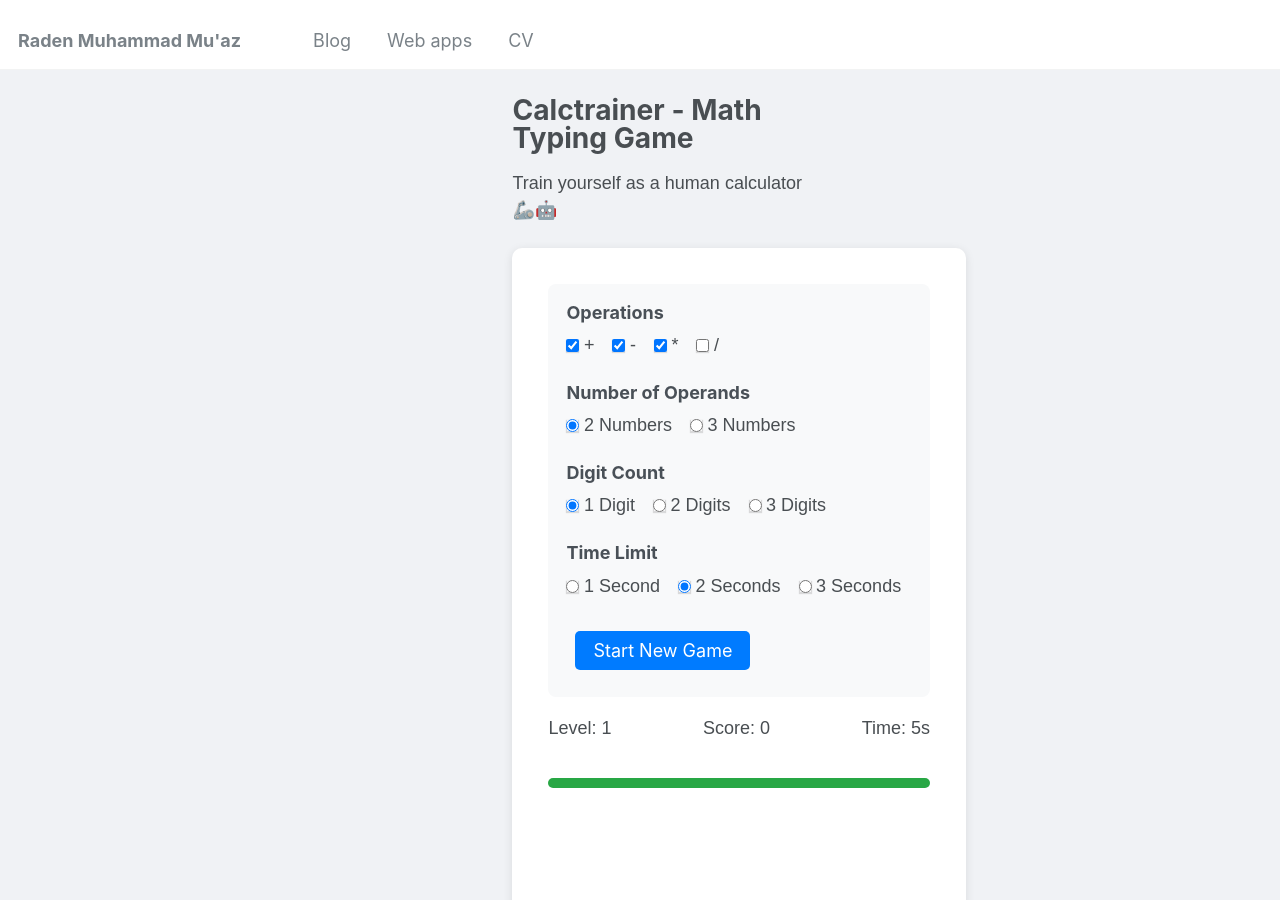
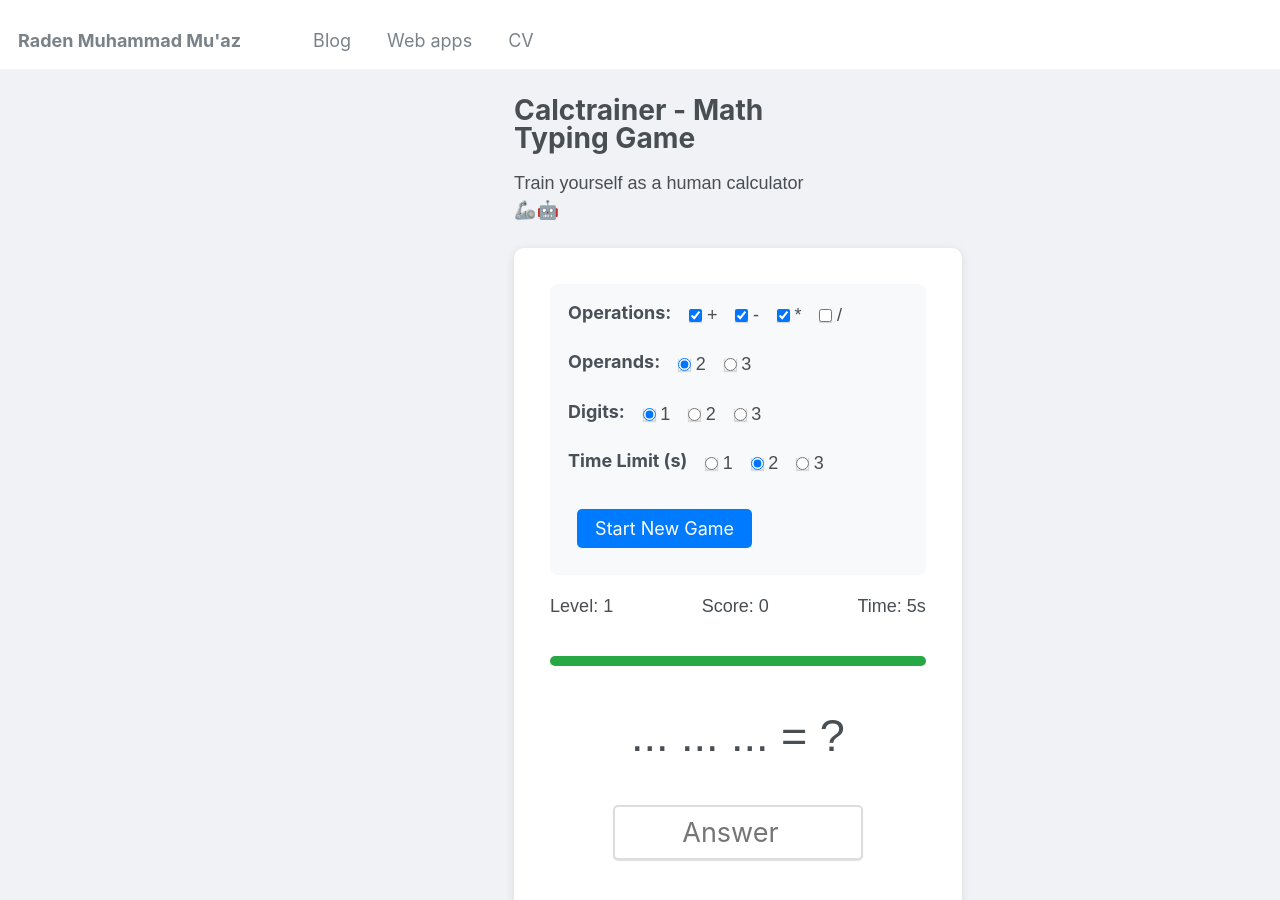
Before and after one commit to radenmuaz/radenmuaz.github.io, a Jekyll site: the page built from _pages/calctrainer.md, in a window 1280 px wide and 900 px high. Built offline with Jekyll 4.4.1, drawn with Linux system fonts in a browser that asks for light colours.

Commit message:
calctrainer

```diff
--- a/_includes/calctrainer.html
+++ b/_includes/calctrainer.html
@@ -126,8 +126,9 @@
     <div class="game-container">
         <div class="config-panel">
             <div class="config-section">
-                <h3>Operations</h3>
+
                 <div class="checkbox-group">
+                    <h3>Operations:</h3>
                     <label class="checkbox-label">
                         <input type="checkbox" name="ops" value="+" checked> +
                     </label>
@@ -143,41 +144,41 @@
                 </div>
             </div>
             <div class="config-section">
-                <h3>Number of Operands</h3>
                 <div class="checkbox-group">
-                    <label class="checkbox-label">
-                        <input type="radio" name="operands" value="2" checked> 2 Numbers
+                <h3>Operands:</h3>
+                <label class="checkbox-label">
+                        <input type="radio" name="operands" value="2" checked> 2
                     </label>
                     <label class="checkbox-label">
-                        <input type="radio" name="operands" value="3"> 3 Numbers
+                        <input type="radio" name="operands" value="3"> 3
                     </label>
                 </div>
             </div>
             <div class="config-section">
-                <h3>Digit Count</h3>
                 <div class="checkbox-group">
-                    <label class="checkbox-label">
-                        <input type="radio" name="digits" value="1" checked> 1 Digit
+                <h3>Digits:</h3>
+                <label class="checkbox-label">
+                        <input type="radio" name="digits" value="1" checked> 1
                     </label>
                     <label class="checkbox-label">
-                        <input type="radio" name="digits" value="2"> 2 Digits
+                        <input type="radio" name="digits" value="2"> 2
                     </label>
                     <label class="checkbox-label">
-                        <input type="radio" name="digits" value="3"> 3 Digits
+                        <input type="radio" name="digits" value="3"> 3
                     </label>
                 </div>
             </div>
             <div class="config-section">
-                <h3>Time Limit</h3>
                 <div class="checkbox-group">
-                    <label class="checkbox-label">
-                        <input type="radio" name="timeout" value="1"> 1 Second
+                <h3>Time Limit (s)</h3>
+                <label class="checkbox-label">
+                        <input type="radio" name="timeout" value="1"> 1
                     </label>
                     <label class="checkbox-label">
-                        <input type="radio" name="timeout" value="2" checked> 2 Seconds
+                        <input type="radio" name="timeout" value="2" checked> 2
                     </label>
                     <label class="checkbox-label">
-                        <input type="radio" name="timeout" value="3" > 3 Seconds
+                        <input type="radio" name="timeout" value="3" > 3
                     </label>
                 </div>
             </div>
@@ -191,8 +192,8 @@
         <div class="progress-bar">
             <div class="progress-fill" id="progress"></div>
         </div>
-        <div class="problem" id="problem"></div>
-        <input type="number" id="answer" placeholder="Type answer here" autocomplete="off">
+        <div class="problem" id="problem">... ... ... = ?</div>
+        <input type="number" id="answer" placeholder="Answer" autocomplete="off">
         <div class="message" id="message"></div>
     </div>
     <script src="{{ '/assets/js/calctrainer.js' | relative_url }}"></script>
```
